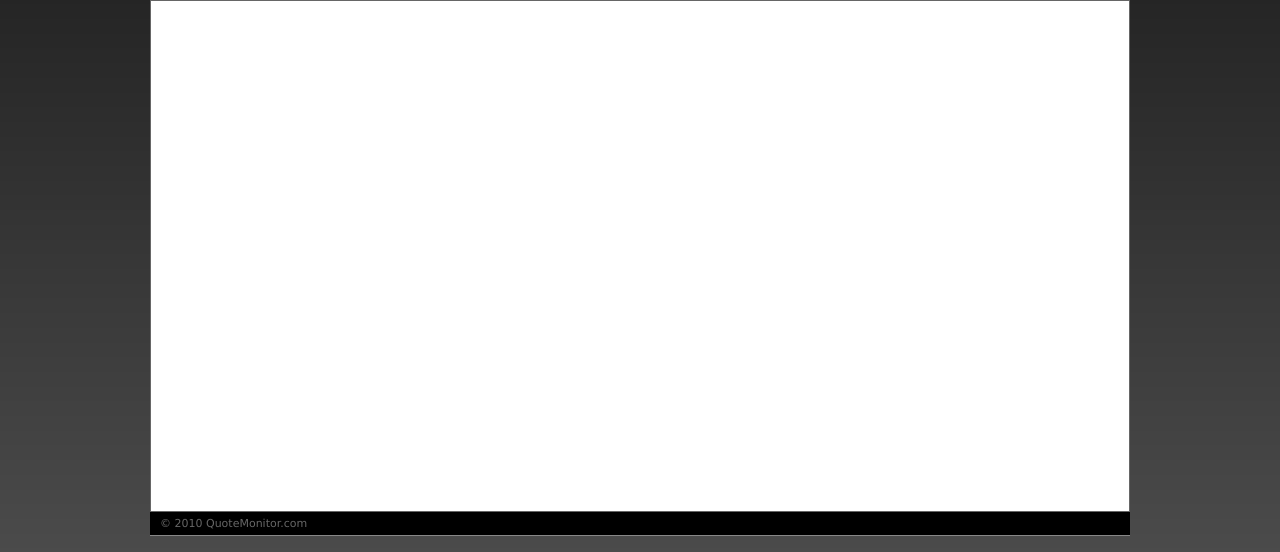
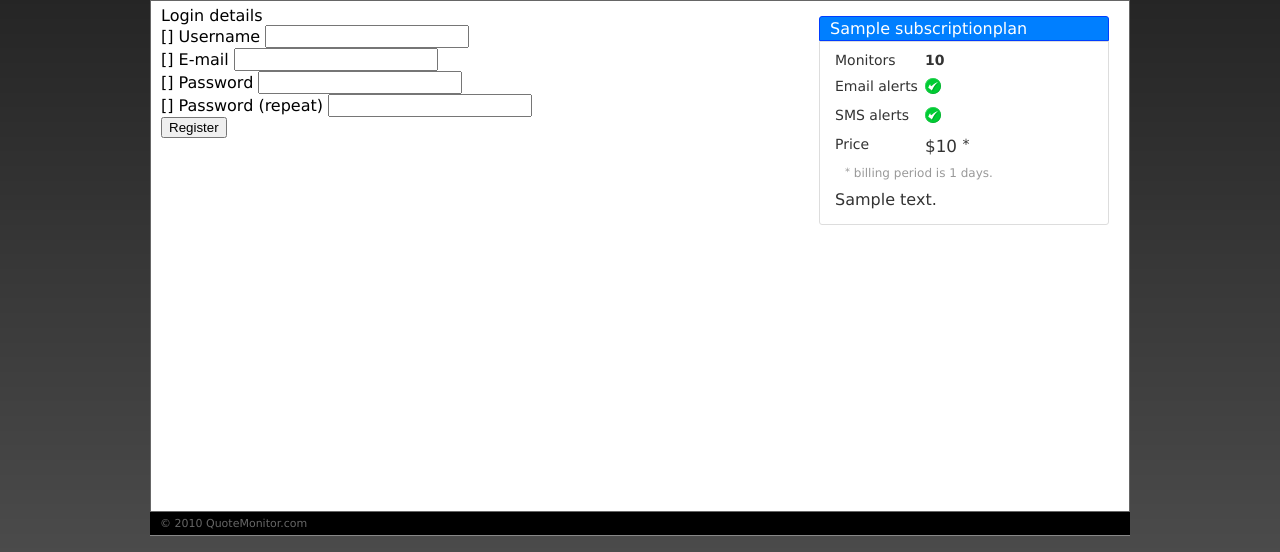
Before and after one commit to ezl/chromano_trial, a Django app: template templates/register.html in a window 1280 px wide. Shown: the part 55-607 px from the top of the page. Run offline with Django 3.2, Linux system fonts and the light colour scheme; tables that the repository leaves empty hold one stand-in row (values such as "Sample post"); the template is opened without the code that fills it: values that come from a table or form of the project are taken from there, most other values are stand-ins (such as "Sample title", 1, 10 or a date in 2020); form fields are guessed from the names that the template uses; some libraries are stand-ins or nearby versions.

Commit message:
add registration form

```diff
--- a/apps/monitor/urls.py
+++ b/apps/monitor/urls.py
@@ -11,7 +11,7 @@ urlpatterns = patterns('monitor.views',
     (r'^(?:main)?$', 'main'),
     (r'^monitor/?$', 'monitor'),
     (r'^plans/?$', 'plans'),
-    (r'^register/(?P<plan>\w*)/?$', 'register'),
+    (r'^register/(?P<plan_name>\w*)/?$', 'register'),
     (r'^monitor/check/(?P<symbol>[\w\.]+)$', 'check'),
     (r'^monitor/add/?$', 'monitor_add'),
     (r'^monitor/del/(?P<id>\d+)/?$', 'monitor_del'),
--- a/static/css/style.css
+++ b/static/css/style.css
@@ -35,6 +35,7 @@ body { font-family: Verdana, sans-serif; }
 .icon-no { background: url('../icons/icon_no.png'); }
 
 /* registration page */
+.register .sub-plan { float: right; }
 
 /* watch page: add form */
 .add-watch { float: left; margin: 10px 5px; position: relative; }
--- a/templates/plan_include.html
+++ b/templates/plan_include.html
@@ -27,6 +27,8 @@
         <div class="note"><sup>*</sup> billing period is {{ plan.billing_period_length }} days.</div>
     {% endif %}
         {{ plan.description|linebreaks }}
+    {% if not form %}
         <a href="{% url monitor.views.register plan.name|slugify %}">Subscribe</a>
+    {% endif %}
     </div>
 </div>
--- a/templates/register.html
+++ b/templates/register.html
@@ -1 +1,50 @@
 {% extends "base.html" %}
+
+{% block content %}
+<form method="post" class="register">
+    {% include "plan_include.html" %}
+
+    <h2>Login details</h2>
+    <div>
+        {{ form.username.errors }}
+        <label for="id_username">Username</label>
+        {{ form.username }}
+    </div>
+    <div>
+        {{ form.email.errors }}
+        <label for="id_email">E-mail</label>
+        {{ form.email }}
+    </div>
+    <div>
+        {{ form.password1.errors }}
+        <label for="id_password1">Password</label>
+        {{ form.password1 }}
+    </div>
+    <div>
+        {{ form.password2.errors }}
+        <label for="id_password2">Password (repeat)</label>
+        {{ form.password2 }}
+    </div>
+
+    {% if not form.free %}
+    <h2>Payment details</h2>
+    <div>
+        {{ form.card_number.errors }}
+        <label for="id_card_number">Card number</label>
+        {{ form.card_number }}
+    </div>
+    <div>
+        <label for="id_card_expires_month">Expires on</label>
+        {{ form.card_expires_month }}
+        {{ form.card_expires_year }}
+    </div>
+    <div>
+        {{ form.card_holder.errors }}
+        <label for="id_card_holder">Name on card</label>
+        {{ form.card_holder }}
+    </div>
+    {% endif %}
+
+    <button type="submit">Register</button>
+</form>
+{% endblock %}
```
Also changed, not shown: apps/monitor/forms.py (added, +18 -0 lines), apps/monitor/views.py (+11 -3 lines).
